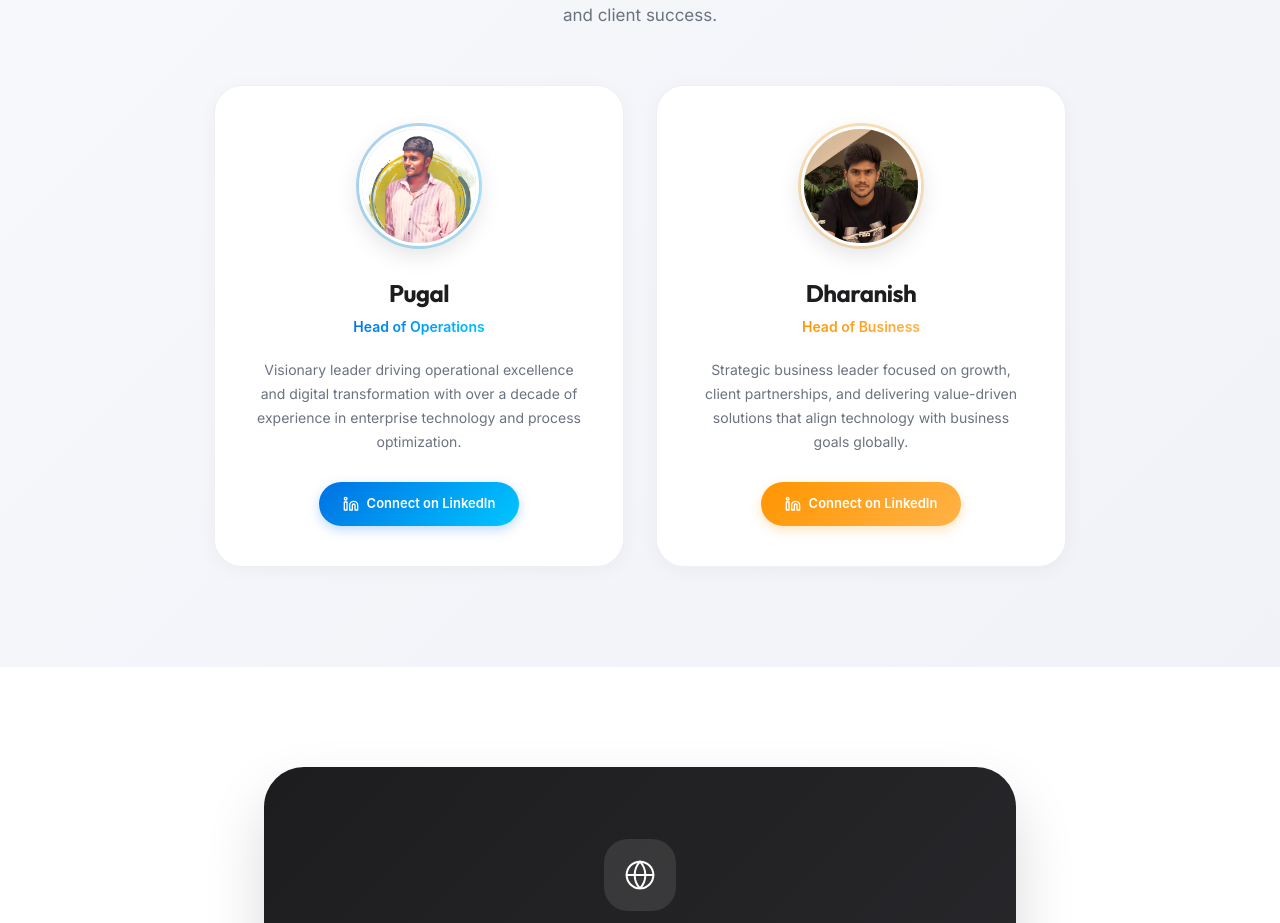
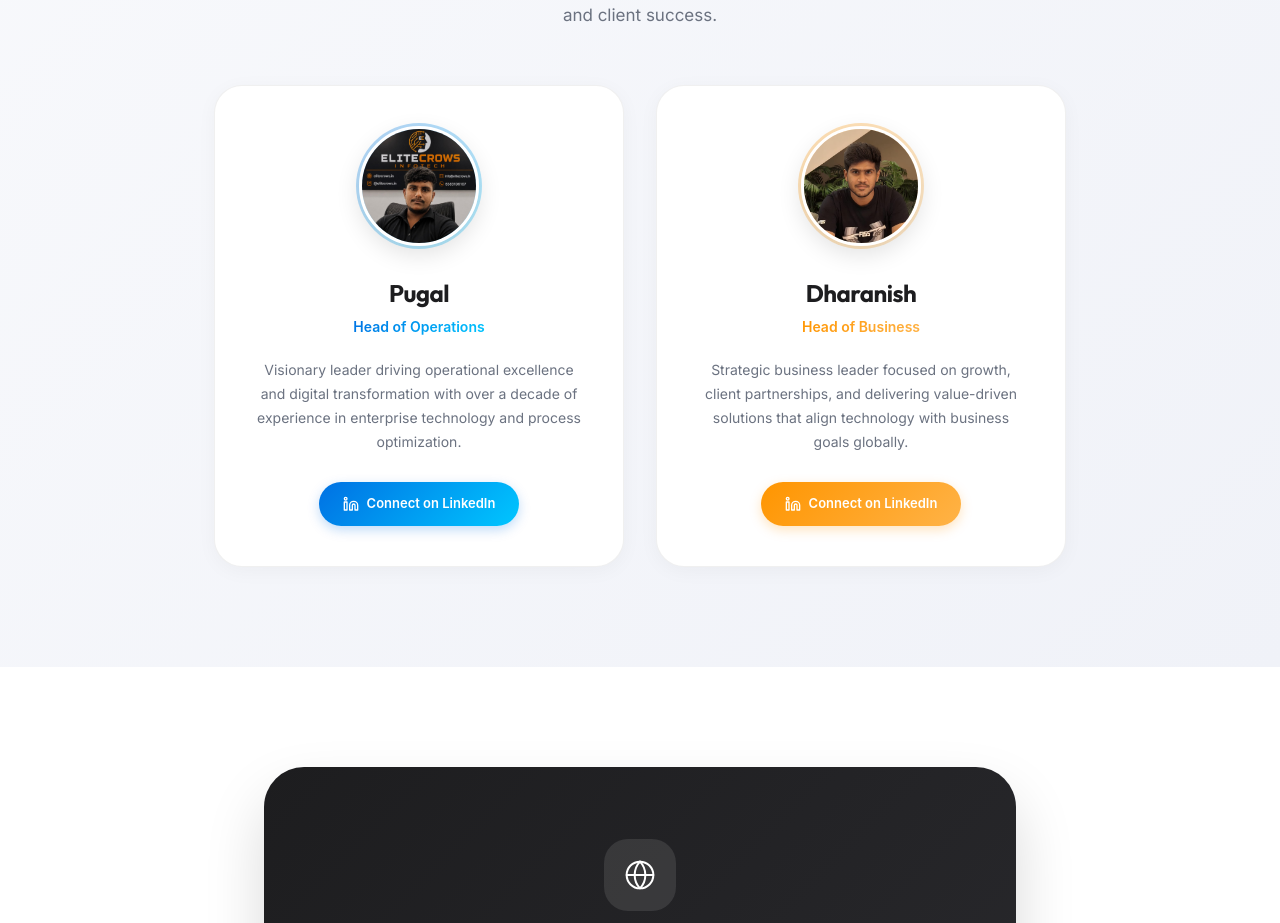
Before and after one commit to iamdharanish/elitecrows, a React (Vite) app: page /about in a window 1280 px wide. Shown: the part 3520-4443 px from the top of the page. Built offline with nearby package versions, Linux system fonts and the light colour scheme.

Commit message:
pugalphoto

```diff
--- a/src/pages/About.tsx
+++ b/src/pages/About.tsx
@@ -382,7 +382,7 @@ const milestones = [
 ]
 
 const leadershipTeam = [
-  { img: '/HOO.jpeg', name: 'Pugal', role: 'Head of Operations', gradientStart: '#0071E3', gradientEnd: '#00C6FF', bio: 'Visionary leader driving operational excellence and digital transformation with over a decade of experience in enterprise technology and process optimization.', linkedin: 'https://www.linkedin.com/in/techiepugal/' },
+  { img: '/Pugal.jpeg', name: 'Pugal', role: 'Head of Operations', gradientStart: '#0071E3', gradientEnd: '#00C6FF', bio: 'Visionary leader driving operational excellence and digital transformation with over a decade of experience in enterprise technology and process optimization.', linkedin: 'https://www.linkedin.com/in/techiepugal/' },
   { img: '/HOB.jpeg', name: 'Dharanish', role: 'Head of Business', gradientStart: '#FF9500', gradientEnd: '#FFB347', bio: 'Strategic business leader focused on growth, client partnerships, and delivering value-driven solutions that align technology with business goals globally.', linkedin: 'https://www.linkedin.com/in/dharanish-azhagesan-859797253/' },
 ]
 
```
